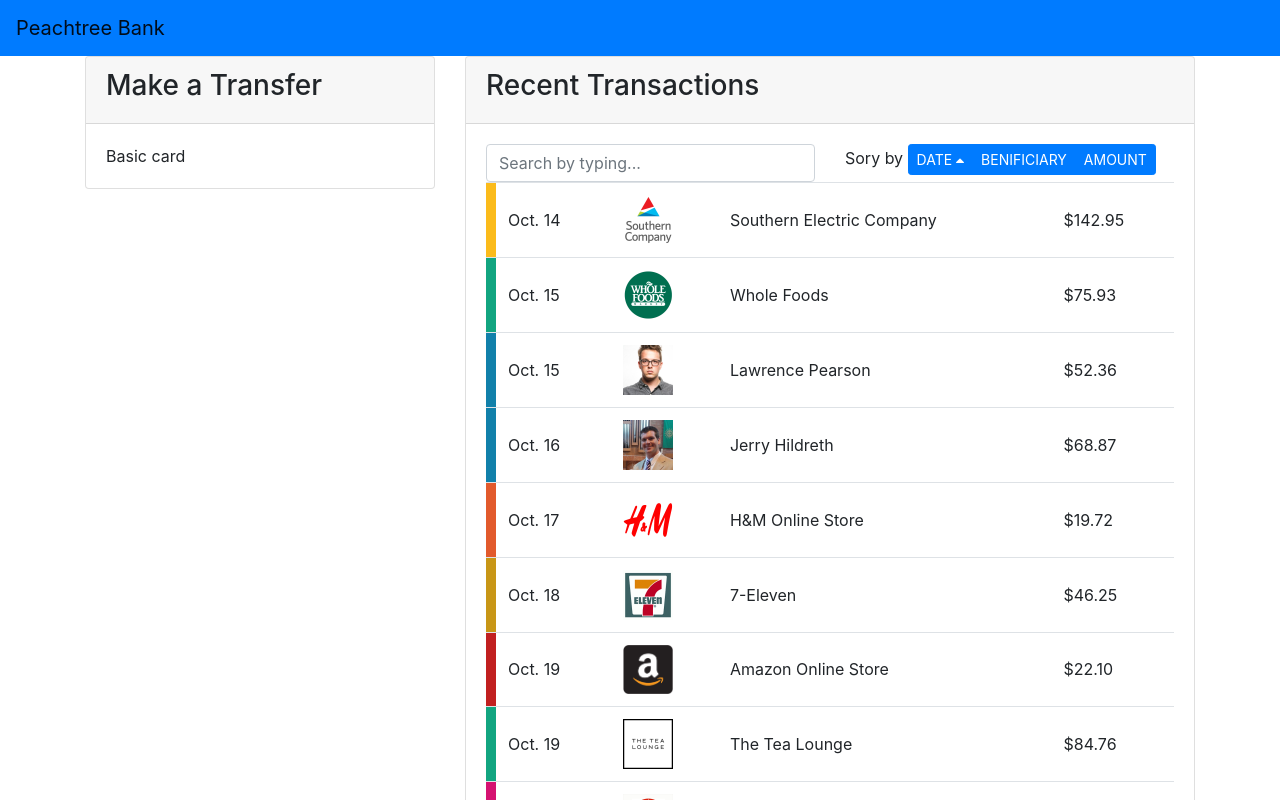
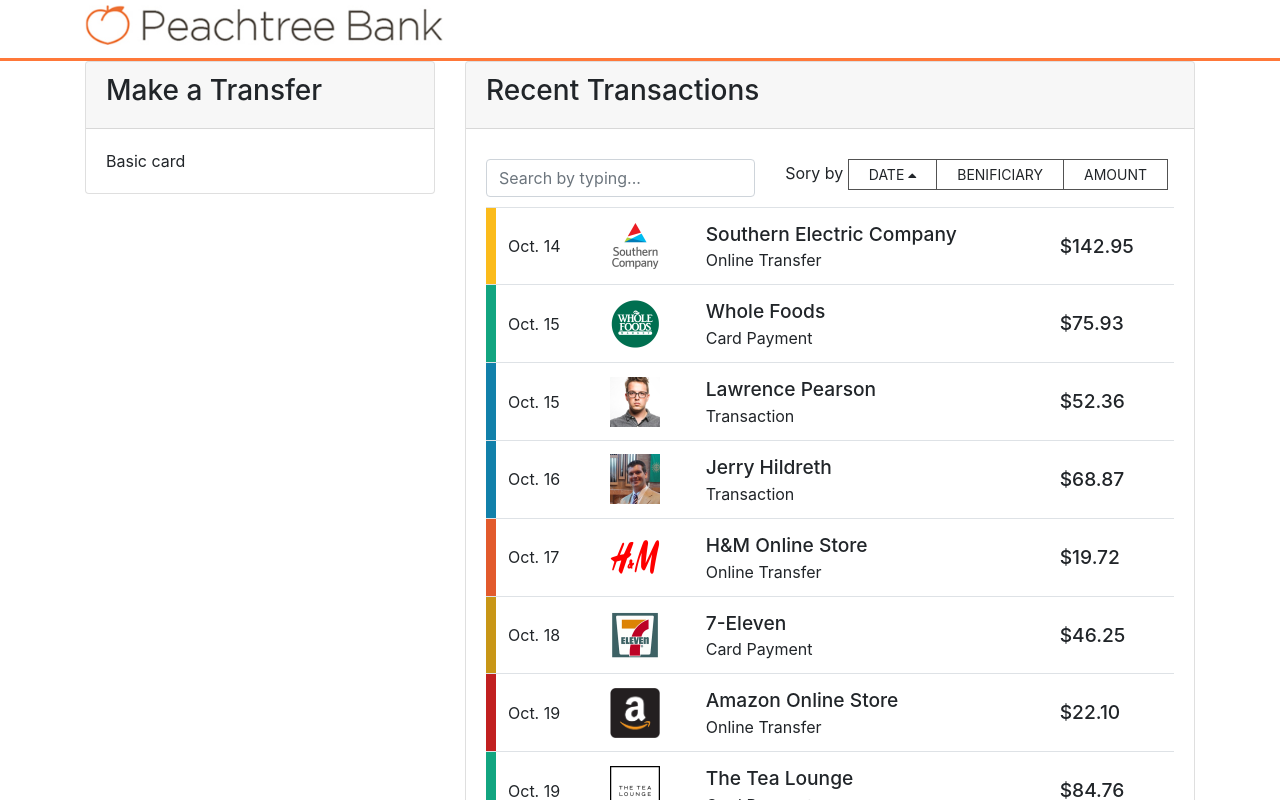
Before and after one commit to RonAlmog/Backbase, an Angular app: page /home in a window 1280 px wide. Shown: the top 800 px of the page. Built offline with nearby package versions, Linux system fonts and the light colour scheme; what angular-font-awesome would draw is missing.

Commit message:
menu header, css, colors

```diff
--- /dev/null
+++ b/src/app/components/topbar/topbar.component.css
@@ -0,0 +1,10 @@
+.navbar {
+  background-color: #fff;
+  padding-top: 0;
+  border-bottom: #ff7839 3px solid;
+}
+
+.logo {
+  height: 40px;
+
+}
--- a/src/app/components/topbar/topbar.component.html
+++ b/src/app/components/topbar/topbar.component.html
@@ -1,9 +1,11 @@
-<nav class="navbar navbar-expand-md navbar-light bg-primary">
-    <a class="navbar-brand" href="#">Peachtree Bank</a>
+<nav class="navbar navbar-expand-md navbar-light">
+    <div class="container">
+    <a class="navbar-brand" href="#">
+      <img src="../../../assets/logo.jpg" class="logo" alt="Peachtree Bank"></a>
 
     <button class="navbar-toggler navbar-toggler-right" type="button" data-toggle="collapse" data-target="#navbarSupportedContent" aria-controls="navbarSupportedContent" aria-expanded="false" aria-label="Toggle navigation">
       <span class="navbar-toggler-icon"></span>
     </button>
-
+    </div>
 
 </nav>
--- a/src/app/components/topbar/topbar.component.scss
+++ /dev/null
@@ -1,3 +0,0 @@
-.nav-orange {
-  background-color: #F4A460;
-}
--- a/src/app/components/topbar/topbar.component.ts
+++ b/src/app/components/topbar/topbar.component.ts
@@ -3,7 +3,7 @@
 @Component({
   selector: 'app-topbar',
   templateUrl: './topbar.component.html',
-  styleUrls: ['./topbar.component.scss']
+  styleUrls: ['./topbar.component.css']
 })
 
 export class TopbarComponent {
--- a/src/app/components/transactions/transactions.component.css
+++ b/src/app/components/transactions/transactions.component.css
@@ -10,3 +10,32 @@
 td {
   vertical-align: middle;
 }
+
+.merchant{
+  font-weight: 500;
+  font-size: 1.2em;
+
+}
+.trantype {
+  font-weight: 400;
+  font-size: 1em;
+}
+.amount {
+  font-weight: 500;
+  font-size: 1.2em;
+}
+.sort-button {
+  border: 1px solid rgb(82, 82, 82);
+  background-color: #fff;
+  padding-right: 20px;
+  padding-left: 20px;
+  border-radius: 0 !important;
+}
+.searchbar {
+  padding-bottom: 10px;
+  padding-top: 10px;
+}
+.green-title {
+  background-color: #0c8397;
+
+}
--- a/src/app/components/transactions/transactions.component.html
+++ b/src/app/components/transactions/transactions.component.html
@@ -4,17 +4,17 @@
     </div>
     <div class="card-body">
       <div class="row">
-        <div class="col-sm">
-          <input type="text" class="form-control" [(ngModel)]="searchBy" placeholder="Search by typing...">
+        <div class="col-xl-5 col-12 searchbar">
+          <input type="search" class="form-control" [(ngModel)]="searchBy" placeholder="Search by typing...">
         </div>
-        <div class="col-sm">
+        <div class="col-xl-7 col-12 searchbar">
           Sory by
             <div class="btn-group btn-group-sm">
-              <button type="button" class="btn btn-primary" (click)="sort('transactionDate')">DATE
+              <button type="button" class="btn sort-button" (click)="sort('transactionDate')">DATE
                   <i *ngIf="sortingName=='transactionDate'" [ngClass]="{'fa':true, 'fa-caret-down':isDesc, 'fa-caret-up':!isDesc}"></i></button>
-              <button type="button" class="btn btn-primary" (click)="sort('merchant')">BENIFICIARY
+              <button type="button" class="btn sort-button" (click)="sort('merchant')">BENIFICIARY
                 <i *ngIf="sortingName=='merchant'" [ngClass]="{'fa':true, 'fa-caret-down':isDesc, 'fa-caret-up':!isDesc}"></i></button>
-              <button type="button" class="btn btn-primary" (click)="sort('amount')">AMOUNT
+              <button type="button" class="btn sort-button" (click)="sort('amount')">AMOUNT
                 <i *ngIf="sortingName=='amount'" [ngClass]="{'fa':true, 'fa-caret-down':isDesc, 'fa-caret-up':!isDesc}"></i></button>
             </div>
         </div>
@@ -26,8 +26,11 @@
                 <td class="category" [style.background-color]="tran.categoryCode"></td>
                 <td>{{tran.transactionDate | date:'MMM. dd'}}</td>
                 <td><img src="{{tran.merchantLogo}}" class="merchant-logo"></td>
-                <td>{{tran.merchant}}</td>
-                <td>{{tran.amount | currency:'$'}}</td>
+                <td>
+                  <span class="merchant">{{tran.merchant}}</span><br>
+                  <span class="trantype">{{tran.transactionType}}</span>
+                </td>
+                <td><span class="amount">{{tran.amount | currency:'$'}}</span></td>
               </tr>
             </table>
           </div>
```
